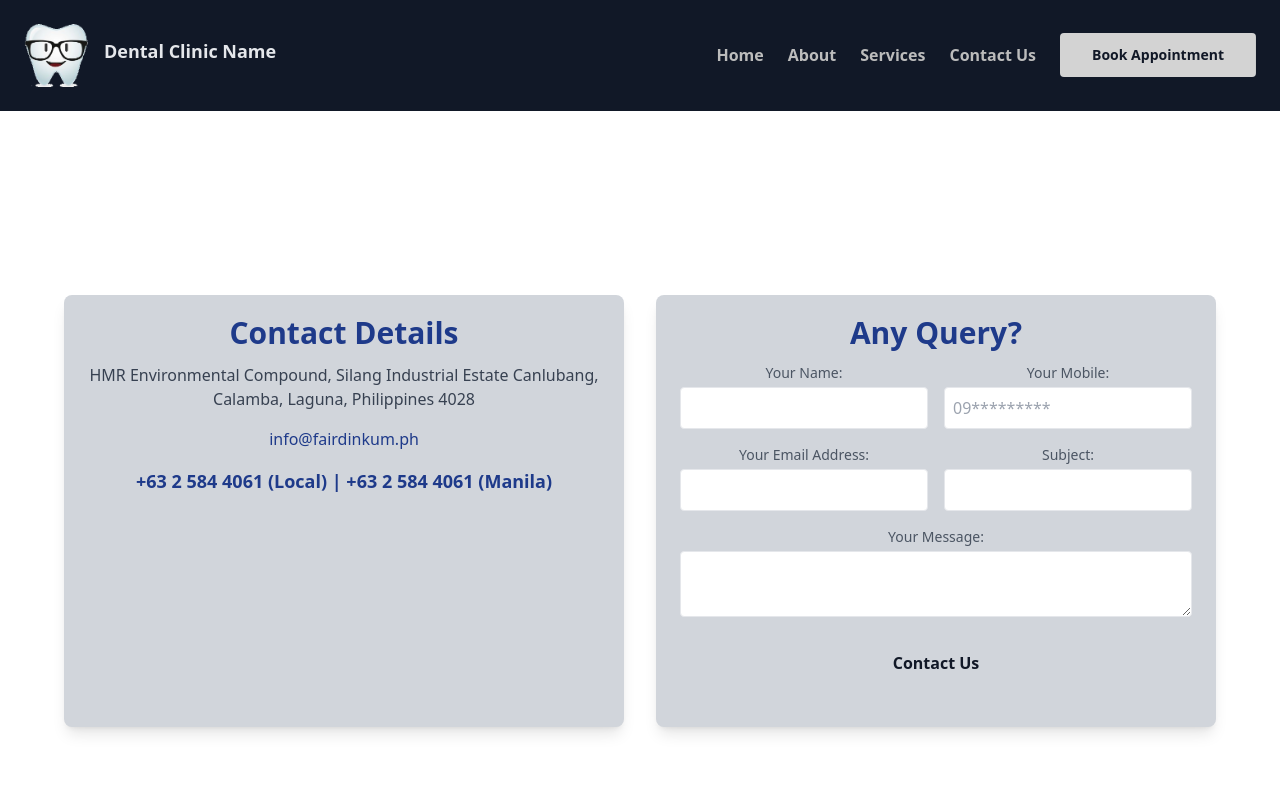
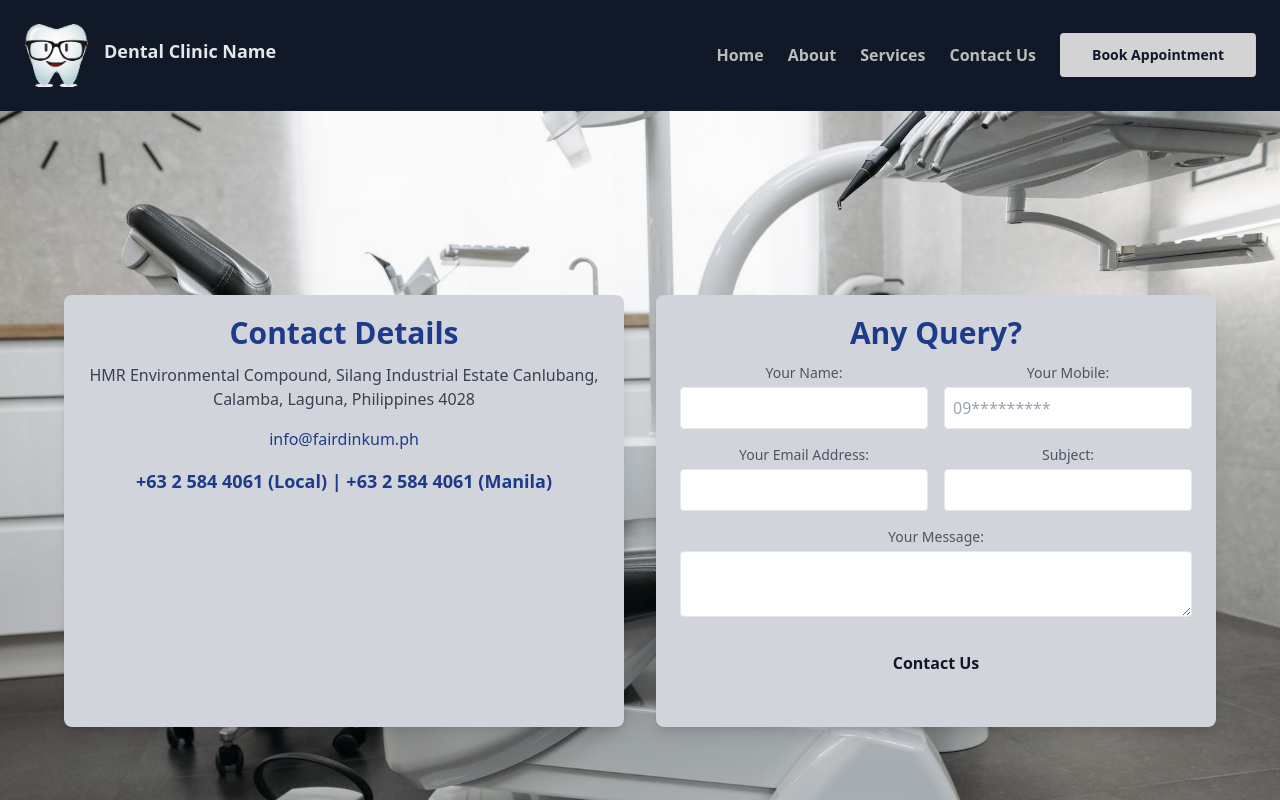
Before and after one commit to teejaylozada/sample-website, a Nuxt app: page /about in a window 1280 px wide. Shown: the top 800 px of the page. Built offline with nearby package versions, Linux system fonts and the light colour scheme.

Commit message:
update me

```diff
--- a/pages/about.vue
+++ b/pages/about.vue
@@ -121,7 +121,7 @@ export default {
 
 <style scoped>
 
-/* .master {
+.master {
   background: url('~/assets/samplebg.jpg');
   background-position: center center;
   background-repeat: no-repeat;
@@ -131,5 +131,5 @@ export default {
   align-items: center;
   justify-content: center;
   position: relative;
-} */
+}
 </style>
--- a/pages/contact-us.vue
+++ b/pages/contact-us.vue
@@ -119,7 +119,7 @@ export default {
 </script>
 
 
-<!-- <style scoped>
+<style scoped>
 
 .master {
   background: url('~/assets/samplebg.jpg');
@@ -132,4 +132,4 @@ export default {
   justify-content: center;
   position: relative;
 }
-</style> -->
+</style>
--- a/pages/services.vue
+++ b/pages/services.vue
@@ -173,7 +173,7 @@ function prevSlide() {
 
 </script>
 
-<!-- <style scoped>
+<style scoped>
 h1 {
   font-size: 2rem;
 }
@@ -290,4 +290,4 @@ h1 {
   }
 }
 
-</style> -->
+</style>
```
